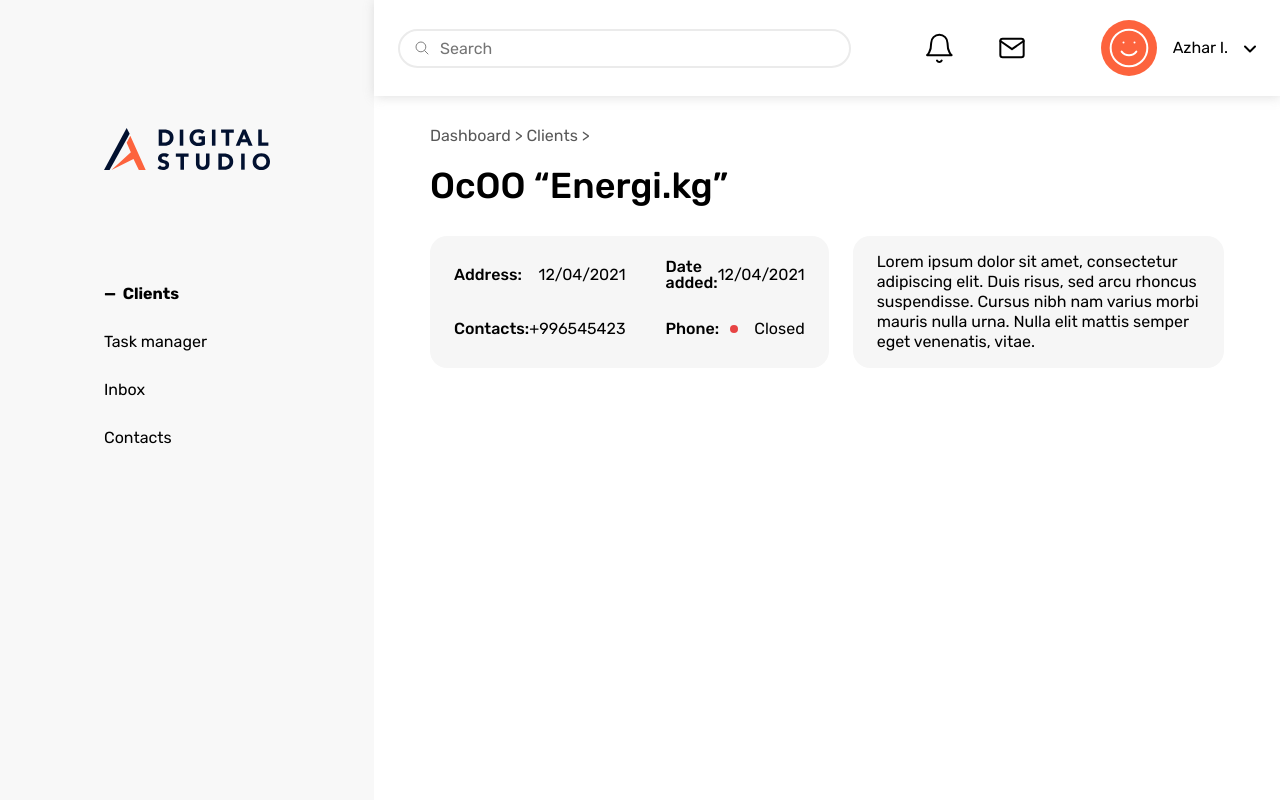
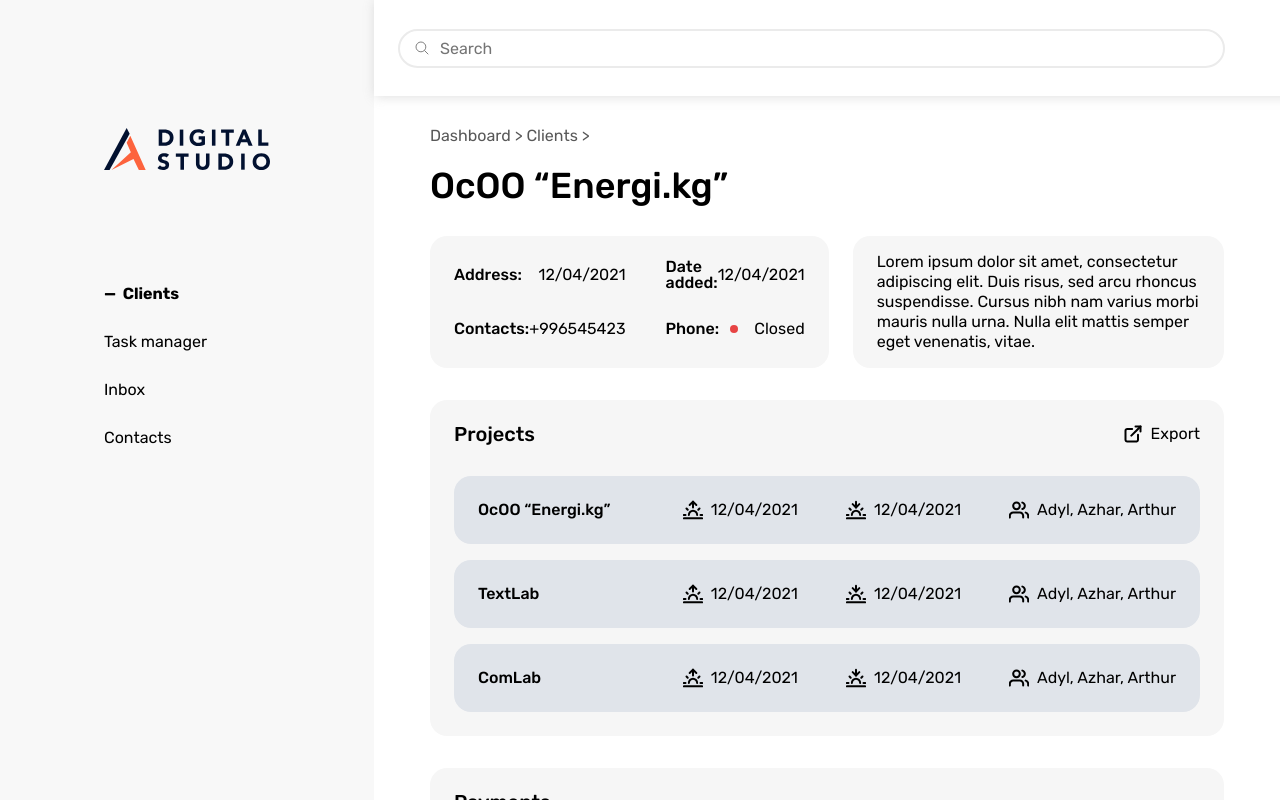
Before and after one commit to maksym-bezditko/taskfusion, a Next.js app: page / in a window 1280 px wide. Built offline with nearby package versions, Linux system fonts and the light colour scheme.

Commit message:
add list views to home page

```diff
--- a/components/global/Header/Header.module.scss
+++ b/components/global/Header/Header.module.scss
@@ -2,9 +2,14 @@
 
 .header {
 	width: 100%;
+	position: fixed;
+	z-index: 100;
+	top: 0;
+	left: right;
 	height: 6rem;
 	padding: 1.5rem;
 	box-shadow: 1px 1px 11px #9494944d;
+	background-color: $white;
 
 	display: flex;
 	justify-content: space-between;
--- a/components/layouts/MainLayout/MainLayout.module.scss
+++ b/components/layouts/MainLayout/MainLayout.module.scss
@@ -3,7 +3,7 @@
 .container {
 	width: 100svw;
 	height: 100svh;
-	overflow: hidden;
+	overflow-y: hidden;
 
 	display: flex;
 	flex-direction: row;
@@ -22,8 +22,11 @@
 
 .main {
 	flex-grow: 1;
+	overflow: scroll;
+	position: relative;
 }
 
 .content {
 	padding: 2rem 3.5rem;
+	margin-top: 6rem;
 }
--- a/components/pages/HomePage.module.scss
+++ b/components/pages/HomePage.module.scss
@@ -1,11 +1,13 @@
 @import '@/styles/_main.scss';
+
+.contentWrapper {
+	&>* {
+		margin-top: 2rem;
+	}
+}
 
 .detailsWrapper {
 	display: grid;
-	grid-template-columns: 1fr 1fr;
+	grid-template-columns: 2fr 3fr;
 	grid-column-gap: 1.5rem;
-
-	& > * {
-		margin-top: 2rem;
-	}
 }
--- a/components/pages/HomePage.tsx
+++ b/components/pages/HomePage.tsx
@@ -2,6 +2,9 @@ import styles from "./HomePage.module.scss";
 
 import { Details } from "../global/Details/Details";
 import { Status } from "../global/Status/Status";
+import { ListView } from "../global/ListView/ListView";
+import { TextWithIcon } from "../global/TextWithIcon/TextWithIcon";
+import { Props as ListItemProps } from "../global/ListItem/ListItem";
 
 const DETAILS = [
   {
@@ -25,15 +28,87 @@ const DETAILS = [
 const DETAIL_STRING =
   "Lorem ipsum dolor sit amet, consectetur adipiscing elit. Duis risus, sed arcu rhoncus suspendisse. Cursus nibh nam varius morbi mauris nulla urna. Nulla elit mattis semper eget venenatis, vitae. ";
 
+const PROJECTS: ListItemProps[] = [
+  {
+    title: "ОсОО “Energi.kg”",
+    columns: [
+      <TextWithIcon key={1} iconName="sunrise" text="12/04/2021" />,
+      <TextWithIcon key={2} iconName="sunset" text="12/04/2021" />,
+      <TextWithIcon key={3} iconName="people" text="Adyl, Azhar, Arthur" />,
+    ],
+  },
+  {
+    title: "TextLab",
+    columns: [
+      <TextWithIcon key={1} iconName="sunrise" text="12/04/2021" />,
+      <TextWithIcon key={2} iconName="sunset" text="12/04/2021" />,
+      <TextWithIcon key={3} iconName="people" text="Adyl, Azhar, Arthur" />,
+    ],
+  },
+  {
+    title: "ComLab",
+    columns: [
+      <TextWithIcon key={1} iconName="sunrise" text="12/04/2021" />,
+      <TextWithIcon key={2} iconName="sunset" text="12/04/2021" />,
+      <TextWithIcon key={3} iconName="people" text="Adyl, Azhar, Arthur" />,
+    ],
+  },
+];
+
+const PAYMENTS: ListItemProps[] = [
+  {
+    title: "August Invoice",
+    columns: [
+      <TextWithIcon key={1} iconName="sunrise" text="12/04/2021" />,
+      <TextWithIcon key={2} iconName="sunset" text="12/04/2021" />,
+      <p key={3} className="g_price">
+        $ 100
+      </p>,
+    ],
+  },
+  {
+    title: "July Invoice",
+    columns: [
+      <TextWithIcon key={1} iconName="sunrise" text="12/04/2021" />,
+      <TextWithIcon key={2} iconName="sunset" text="12/04/2021" />,
+      <p key={3} className="g_price">
+        $ 798
+      </p>,
+    ],
+  },
+  {
+    title: "June Invoice",
+    columns: [
+      <TextWithIcon key={1} iconName="sunrise" text="12/04/2021" />,
+      <TextWithIcon key={2} iconName="sunset" text="12/04/2021" />,
+      <p key={3} className="g_price">
+        c 7890
+      </p>,
+    ],
+  },
+];
+
 export const HomePage = () => {
   return (
     <div>
       <h1>ОсОО “Energi.kg”</h1>
 
-      <div className={styles.detailsWrapper}>
-        <Details details={DETAILS} isTwoColumns />
+      <div className={styles.contentWrapper}>
+        <div className={styles.detailsWrapper}>
+          <Details details={DETAILS} isTwoColumns />
 
-        <Details details={DETAIL_STRING} />
+          <Details details={DETAIL_STRING} />
+        </div>
+
+        <ListView
+          title="Projects"
+          rightElement={
+            <TextWithIcon iconName="export" text="Export" isClickable />
+          }
+          listItems={PROJECTS}
+        />
+
+        <ListView title="Payments" listItems={PAYMENTS} />
       </div>
     </div>
   );
```
